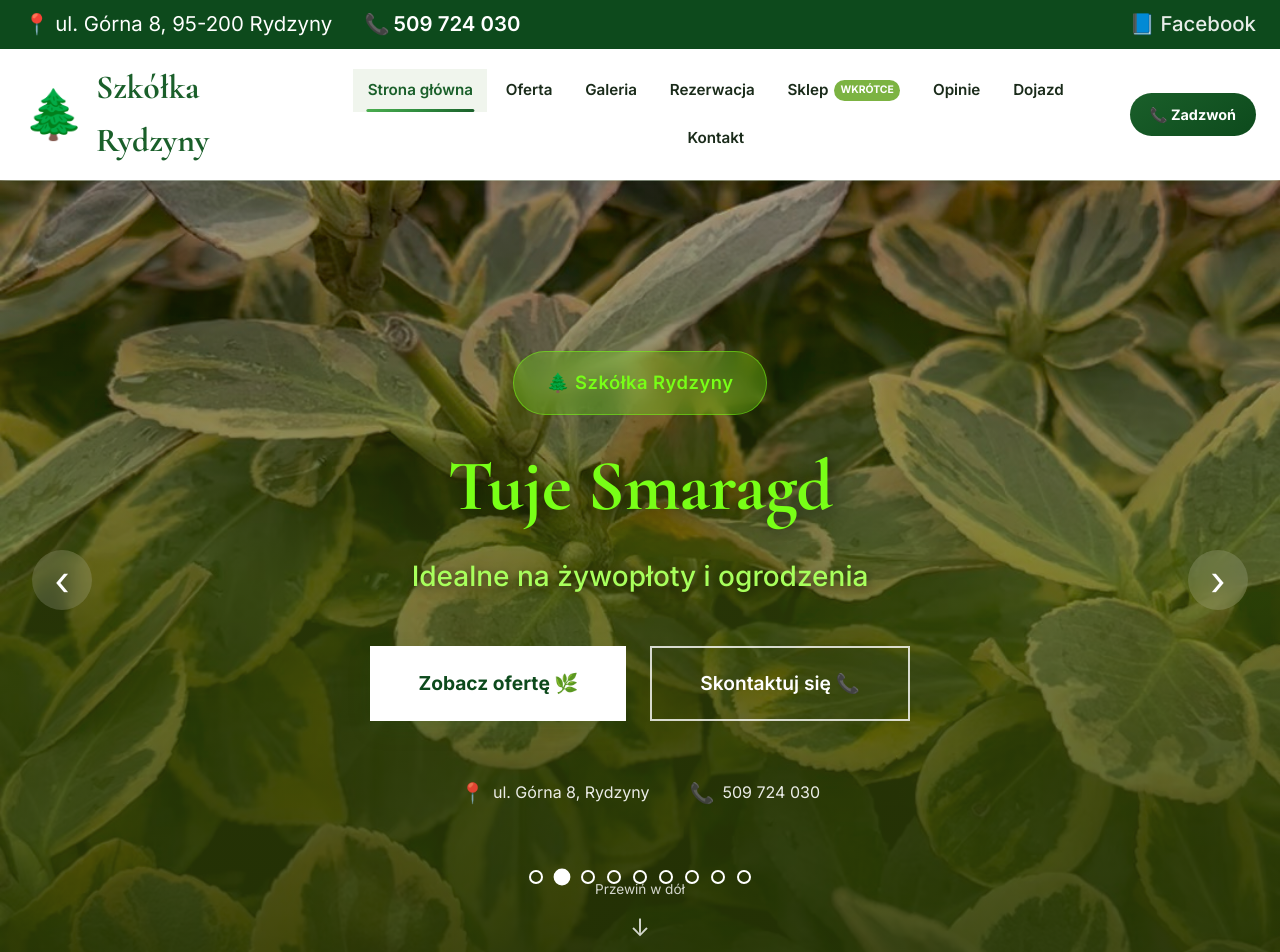
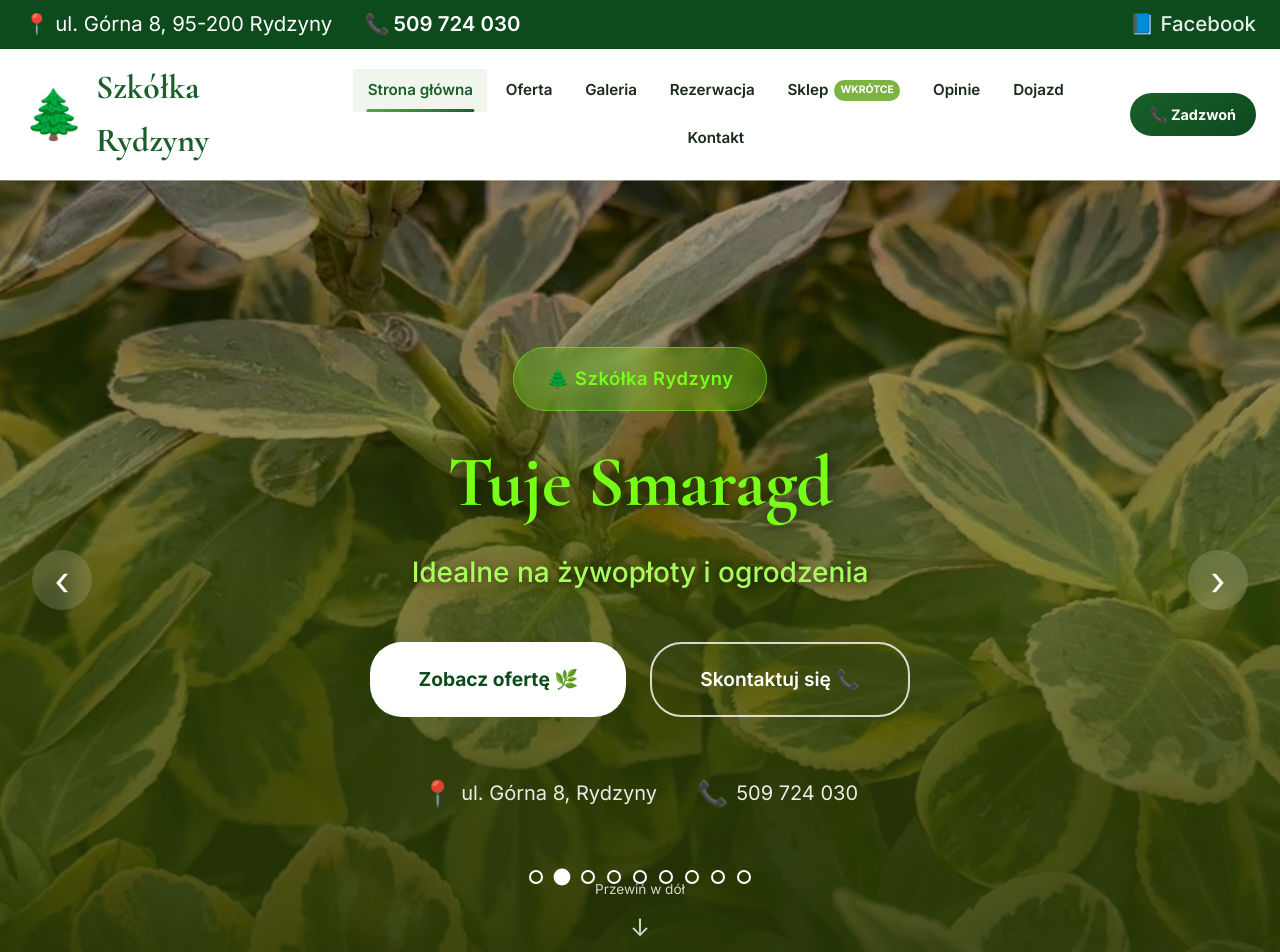
Before and after one commit to kozuchowskihubert/azure-tree, a Next.js app: page / in a window 1280 px wide. Shown: the top 952 px of the page. Built offline with nearby package versions, Linux system fonts and the light colour scheme.

Commit message:
Hero: zaokrąglone przyciski + większa czcionka info (+25%)

```diff
--- a/src/styles/HeroSlider.module.css
+++ b/src/styles/HeroSlider.module.css
@@ -122,7 +122,7 @@
   color: var(--color-primary-dark);
   font-size: 1.2rem;
   font-weight: 700;
-  border-radius: var(--border-radius);
+  border-radius: var(--radius-2xl);
   text-decoration: none;
   transition: var(--transition-normal);
   box-shadow: var(--shadow-lg);
@@ -144,7 +144,7 @@
   color: white;
   font-size: 1.2rem;
   font-weight: 600;
-  border-radius: var(--border-radius);
+  border-radius: var(--radius-2xl);
   border: 2px solid rgba(255, 255, 255, 0.8);
   text-decoration: none;
   transition: var(--transition-normal);
@@ -168,7 +168,7 @@
   display: flex;
   align-items: center;
   gap: 0.5rem;
-  font-size: 1rem;
+  font-size: 1.25rem;
   opacity: 0.9;
 }
 
@@ -184,7 +184,7 @@
 }
 
 .infoIcon {
-  font-size: 1.25rem;
+  font-size: 1.5625rem;
 }
 
 /* Navigation arrows */
```
